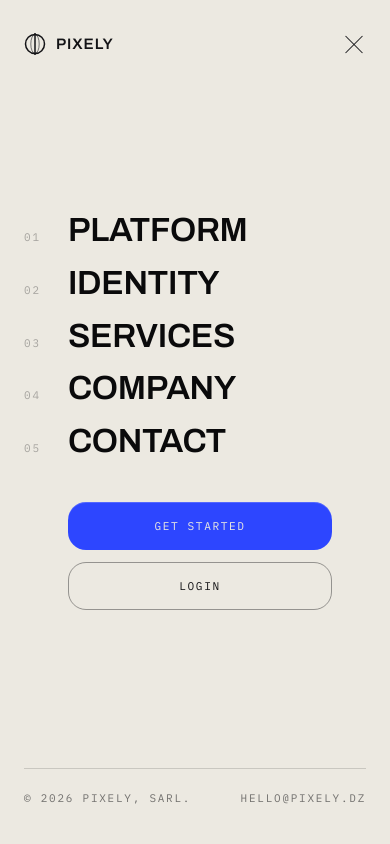
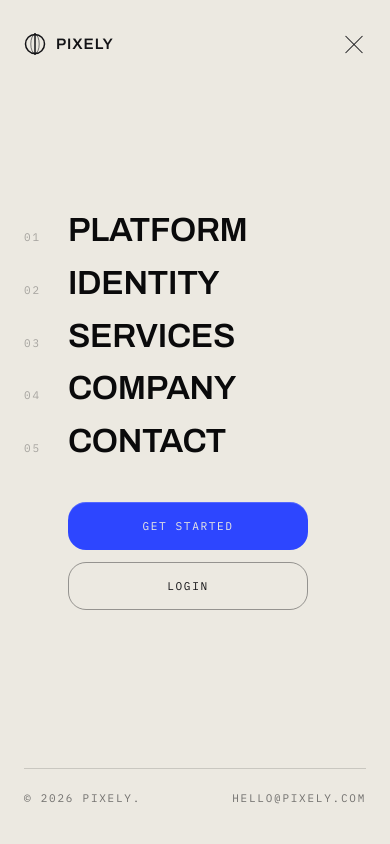
Before and after one commit to pixely-group/Group-Website, a Next.js app: page / in a window 390 px wide. Both pictures are taken after a click on the button "Open menu". Shown: the top 844 px of the page. Built offline with nearby package versions, Linux system fonts and the light colour scheme; a web font is replaced by a local one.

Commit message:
Menu: narrower buttons on a phone, and a shorter footer
240px, between the 216 that read as too small and the 264 that reads as
too wide. Still set against the labels rather than the margin, so they
start where the words do.

Footer drops the company form and takes the .com address.

```diff
--- a/src/components/chrome/MobileMenu.tsx
+++ b/src/components/chrome/MobileMenu.tsx
@@ -323,7 +323,7 @@ export default function MobileMenu({
             under type five times its height. */}
         <div
           data-menu-meta
-          className="mt-9 ms-11 flex max-w-[16.5rem] flex-col items-stretch gap-3"
+          className="mt-9 ms-11 flex max-w-[15rem] flex-col items-stretch gap-3"
           inert={!open || undefined}
         >
           {/* Wrapped rather than given `sm:hidden` directly: the button's own
@@ -349,10 +349,10 @@ export default function MobileMenu({
       </nav>
       <div className="mx-6 flex items-end justify-between border-t border-(--line) pt-6 sm:mx-10">
         <div data-menu-meta className="type-label text-(--muted)">
-          © 2026 Pixely, SARL.
+          © 2026 Pixely.
         </div>
         <div data-menu-meta className="type-label text-(--muted)">
-          hello@pixely.dz
+          hello@pixely.com
         </div>
       </div>
     </div>
```
